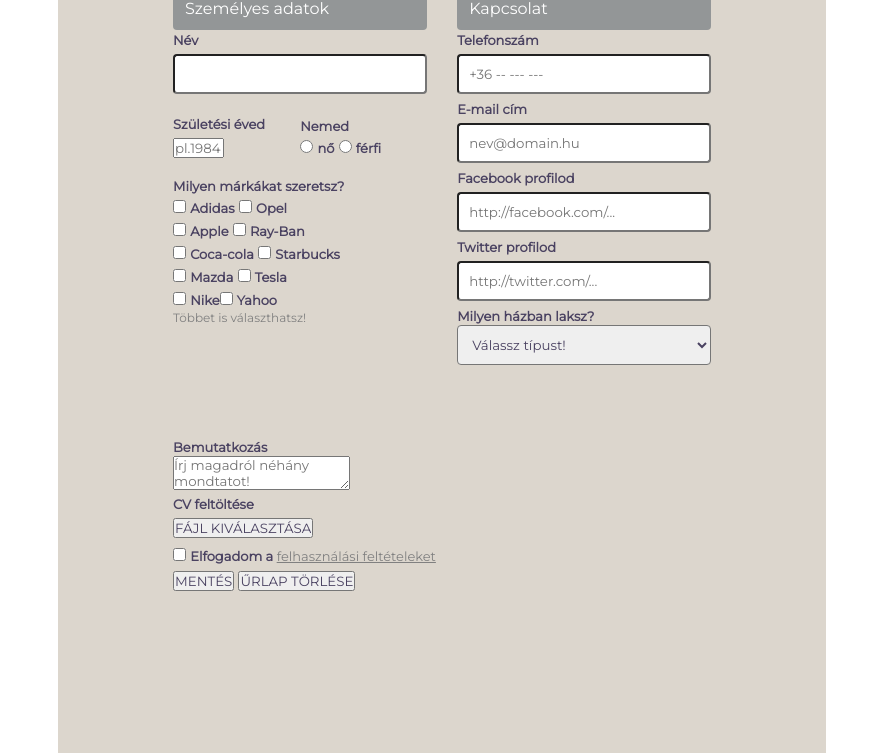
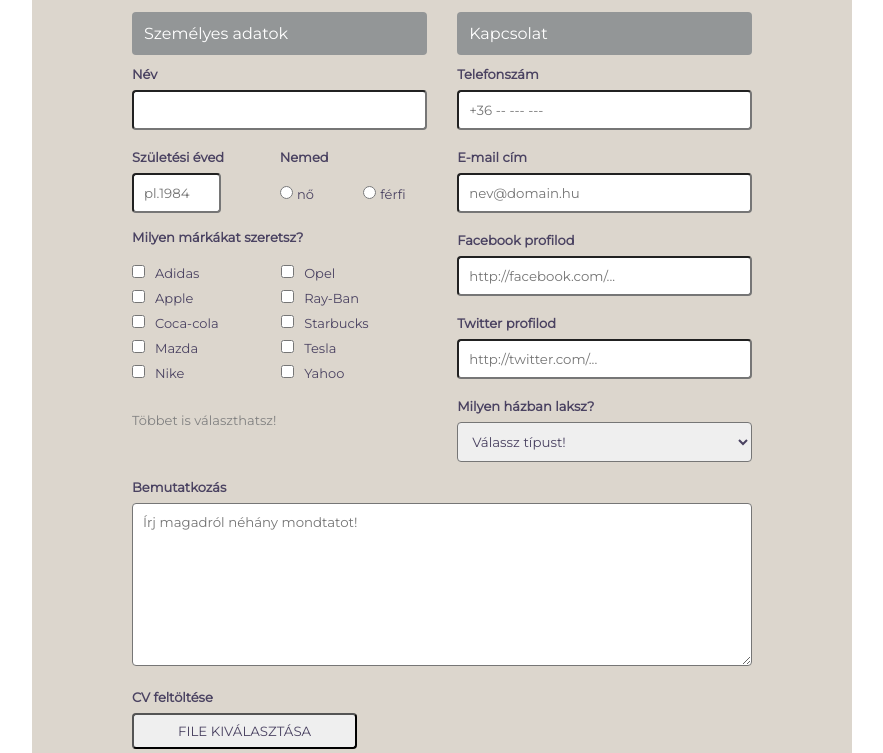
Before and after one commit to green-fox-academy/bertokpeter, a plain HTML site: page week-01/day-05/form.html in a window 1280 px wide. Shown: the part 137-890 px from the top of the page, without its empty margins (198-1081 px from the left). Drawn offline with Linux system fonts and the light colour scheme.

Commit message:
feat(form)Finished

```diff
--- a/week-01/day-05/form.html
+++ b/week-01/day-05/form.html
@@ -11,7 +11,7 @@
 	<body>
 		<main>
 			<form action="/day-05" method="post">
-				<div id="header">Profil</div>
+				<header>Profil</header>
 				<div class="column">
 					<p>Személyes adatok</p>
 					<label for="name">Név</label><br/>
@@ -20,34 +20,27 @@
 						<label for="date">Születési éved</label><br/>
 						<input type="text" placeholder="pl.1984" id="date" name="date"/>
 					</article>
-					<article class="column">
+					<article class="column gender">
 						<label>Nemed</label><br/>
 						<input type="radio" id="female" name="gender"/>
 						<label for="female">nő</label>
 						<input type="radio" id="male" name="gender"/>
 						<label for="male">férfi</label>
 					</article>
-					<article>
+					<article class="checkbox">
 						<label>Milyen márkákat szeretsz?</label><br/>
-						<input type="checkbox" id="Adidas">
-						<label for="Adidas">Adidas</label>
-						<input type="checkbox" id="Opel">
-						<label for="Opel">Opel</label><br/>
-						<input type="checkbox" id="Apple">
-						<label for="Apple">Apple</label>
-						<input type="checkbox" id="Ray-Ban">
-						<label for="Ray-Ban">Ray-Ban</label><br/>
-						<input type="checkbox" id="Coca-cola">
-						<label for="Coca-cola">Coca-cola</label>
-						<input type="checkbox" id="Starbucks">
-						<label for="Starbucks">Starbucks</label><br/>
-						<input type="checkbox" id="Mazda">
-						<label for="Mazda">Mazda</label>
-						<input type="checkbox" id="Tesla">
-						<label for="Tesla">Tesla</label><br/>
-						<input type="checkbox" id="Nike">
-						<label for="Nike">Nike</label><input type="checkbox" id="Yahoo">
-						<label for="Yahoo">Yahoo</label><br/>
+						<ul>
+							<li><input type="checkbox" id="Adidas"><label for="Adidas">Adidas</label></li>
+							<li><input type="checkbox" id="Opel"><label for="Opel">Opel</label></li>
+							<li><input type="checkbox" id="Apple"><label for="Apple">Apple</label></li>
+							<li><input type="checkbox" id="Ray-Ban"><label for="Ray-Ban">Ray-Ban</label></li>
+							<li><input type="checkbox" id="Coca-cola"><label for="Coca-cola">Coca-cola</label></li>
+							<li><input type="checkbox" id="Starbucks"><label for="Starbucks">Starbucks</label></li>
+							<li><input type="checkbox" id="Mazda"><label for="Mazda">Mazda</label></li>
+							<li><input type="checkbox" id="Tesla"><label for="Tesla">Tesla</label></li>
+							<li><input type="checkbox" id="Nike"><label for="Nike">Nike</label></li>
+							<li><input type="checkbox" id="Yahoo"><label for="Yahoo">Yahoo</label></li>
+						</ul>
 						<p id="multiple">Többet is választhatsz!</p>
 					</article>
 				</div>
@@ -68,15 +61,15 @@
 						<option>Családi ház</option>
 					</select>
 				</div>
-				<div>
+				<div class="buttons">
 						<label for="msg">Bemutatkozás</label><br/>
 						<textarea id="msg" name="message" placeholder="Írj magadról néhány mondtatot!" required></textarea><br/>
 						<label for="CV">CV feltöltése</label><br/>
-						<input type="button" value="FÁJL KIVÁLASZTÁSA"/><br/>
+						<input type="button" value="FILE KIVÁLASZTÁSA"/><br/>
 						<input type="checkbox" id="tick">
 						<label for="tick">Elfogadom a <a href="https://github.com/greenfox-academy/teaching-materials/tree/master/workshop/ui-development/forms">felhasználási feltételeket</a></label><br/>
 						<input type="submit" value="MENTÉS"/>
-						<input type="reset" value="ŰRLAP TÖRLÉSE"/><br/>
+						<input type="reset" value="ŰRLAP TÖRLÉSE"/>
 				</div>
 			</form>
 	</main>
--- a/week-01/day-05/style.css
+++ b/week-01/day-05/style.css
@@ -8,10 +8,14 @@
 
 main {
     background: rgb(220, 214, 205);
-    width: 60%;
-    height: 900px;
+    width: 820px;
+    height: 1060px;
     margin: 10px auto;
-    padding: 15px 100px 0 100px;
+    padding: 55px 85px 55px 85px;
+}
+header {
+    font-size: 32px;
+    padding: 15px;
 }
 div {
     margin: 0 0 15px 0;
@@ -20,51 +24,88 @@ div {
 .column {
     width: 50%;
     display: inline-block;
-    height: 435px;
+    height: 450px;
     margin-right: -4px;
-}
-article {
-    height: 145px;
-    margin-top: 15px;
+    vertical-align: top;
 }
 article.column {
-    height: 45px;
+    height: 80px;
 }
-div.column {
-    vertical-align: top;
+input, select, textarea {
+    margin: 7px 0 17px 0;
 }
-#header {
-    font-size: 32px;
-}
-input {
-    margin: 5px 0 5px 0;
-}
-div.column > input, select {
+div.column > input, select, textarea, #date {
     width: 100%;
     border-radius: 4px;
     padding: 10px;
 }
-#date {
-    width: 40%;
+.gender input{
+    margin-top: 20px;
+}
+.gender input:last-of-type{
+    margin-left: 45px;
 }
 label {
     font-weight: bold;
     font-size: 13px;
-    padding: 5px 0 5px 0;
+}
+.gender label:nth-of-type(n+2) {
+    font-weight: lighter;
+}
+ul{
+    list-style: none;
+}
+ul li {
+    display: inline-block;
+    width: 145px;
+}
+ul li label{
+    font-weight: lighter;
+}
+.checkbox input{
+    margin: 0 10px 10px 0;
+}
+.checkbox li:first-of-type, .checkbox li:nth-of-type(2){
+    margin-top: 17px;
+}
+#date {
+    width: 60%;
 }
 p {
     color: white;
     background: rgb(147, 150, 151);
     padding: 12px;
-    border-radius: 4px 4px 4px 4px;
+    border-radius: 4px;
+    margin-bottom: 9px;
 }
 #multiple {
     background: none;
     padding: 0;
     color: grey;
-    font-size: 12px;
+    font-size:13px;
+    margin-top: 24px;
+}
+textarea{
+    height: 163px;
 }
 a {
     font-weight: lighter;
     color: grey;
 }
+.buttons input{
+    border-radius: 4px;
+}
+input[type="button"]{
+    padding: 8px 44px;
+}
+input[type="submit"]{
+    background: rgb(76, 68, 100);
+    color: white;
+    font-size: 18px;
+    padding: 11px 67px;
+    border: 0 none;
+}
+input[type="reset"]{
+    padding: 12px 22px;
+    float: right;
+}
```
